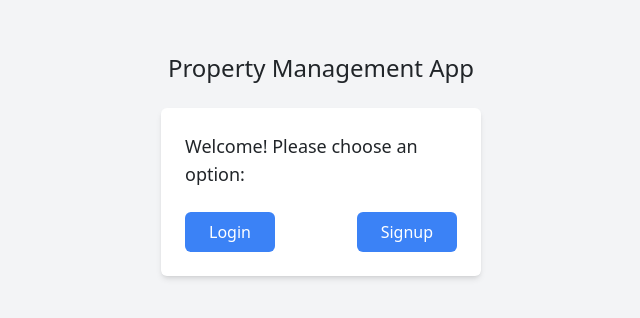
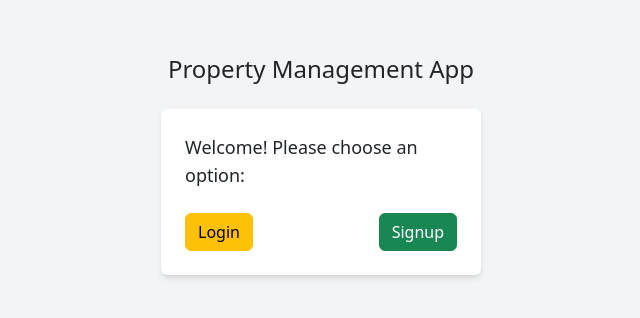
Before and after one commit to NikhilKhatri1/Property_Management_App, a React (Vite) app in the folder client/: page / in a window 1280 px wide. Shown: the part 236-554 px from the top of the page, without its empty margins (319-959 px from the left). Built offline with nearby package versions, Linux system fonts and the light colour scheme.

Commit message:
Login connected with DB

```diff
--- a/client/src/App.jsx
+++ b/client/src/App.jsx
@@ -1,28 +1,24 @@
 // src/App.jsx
-import React, { useState } from 'react';
+import React from 'react';
 import { BrowserRouter as Router, Routes, Route, useNavigate } from 'react-router-dom';
+import { Link } from 'react-router-dom';
 import './index.css'; // Ensure Tailwind CSS is imported
 import Login from './components/Login';
 import Signup from './components/Signup';
+
+import DashBoard from './components/DashBoard'
+
 const App = () => {
   return (
     <Router>
       <Routes>
         <Route path="/login" element={<AuthPage isLogin={true} />} />
         <Route path="/signup" element={<AuthPage isLogin={false} />} />
+        <Route path="/DashBoard" element={<DashBoard />} />
         <Route
           path="/"
           element={
-            <div className="flex flex-col items-center justify-center min-h-screen bg-gray-100">
-              <h2 className="text-center text-2xl mb-4">Property Management App</h2>
-              <div className="bg-white p-6 rounded shadow-md w-80">
-                <h3 className="text-lg mb-2">Welcome! Please choose an option:</h3>
-                <div className="flex justify-between mt-4">
-                  <NavButton to="/login">Login</NavButton>
-                  <NavButton to="/signup">Signup</NavButton>
-                </div>
-              </div>
-            </div>
+            <HomePage />
           }
         />
       </Routes>
@@ -30,32 +26,32 @@ const App = () => {
   );
 };
 
-const NavButton = ({ to, children }) => {
-  const navigate = useNavigate();
-
-  return (
-    <button
-      className="bg-blue-500 text-white px-4 py-2 rounded hover:bg-blue-600"
-      onClick={() => navigate(to)}
-    >
-      {children}
-    </button>
-  );
-};
+const HomePage = () => (
+  <div className="flex flex-col items-center justify-center min-h-screen bg-gray-100">
+    <h2 className="mb-4 text-2xl text-center">Property Management App</h2>
+    <div className="p-6 bg-white rounded shadow-md w-80">
+      <h3 className="mb-2 text-lg">Welcome! Please choose an option:</h3>
+      <div className="flex justify-between mt-4">
+        <Link to="/login" className="btn btn-warning">Login</Link>
+        <Link to="/signup" className='btn btn-success'>Signup</Link>
+      </div>
+    </div>
+  </div>
+);
 
 const AuthPage = ({ isLogin }) => {
   return (
     <div className="flex flex-col items-center justify-center min-h-screen bg-gray-100">
-      <div className="bg-white p-6 rounded shadow-md w-80">
+      <div className="p-6 bg-white rounded shadow-md w-80">
         {isLogin ? <Login /> : <Signup />}
         <div className="flex justify-between mt-4">
-          <NavButton to="/login">Login</NavButton>
-          <NavButton to="/signup">Signup</NavButton>
+          <Link to={isLogin ? "/signup" : "/login"} className="btn btn-link">
+            {isLogin ? 'Don\'t have an account? Signup' : 'Already have an account? Login'}
+          </Link>
         </div>
       </div>
     </div>
   );
 };
 
-
 export default App;
--- /dev/null
+++ b/client/src/components/DashBoard.jsx
@@ -0,0 +1,11 @@
+import React from 'react';
+
+const DashBoard = () => {
+    return (
+        <div className="container mt-5">
+            <h2 className="text-center">Welcome to Login Page</h2>
+        </div>
+    );
+};
+
+export default DashBoard;
--- a/client/src/components/Login.jsx
+++ b/client/src/components/Login.jsx
@@ -1,19 +1,61 @@
-import React from 'react';
+import React, { useState } from 'react';
+import axios from 'axios';
+import { useNavigate } from 'react-router-dom';
+import DashBoard from './DashBoard';
+const Login = () => {
+  const [loginId, setLoginId] = useState('');
+  const [password, setPassword] = useState('');
+  const [error, setError] = useState('');
+  const navigate = useNavigate(); // Use useNavigate instead of useHistory
 
-const Login = () => {
+  const handleSubmit = async (e) => {
+    e.preventDefault();
+    setError(''); // Clear previous errors
+
+    try {
+      const response = await axios.post('http://localhost:5000/login', { loginId, password });
+      console.log(response.data.message);
+      // Redirect to welcome page on successful login
+      navigate('/DashBoard'); // Use navigate to redirect
+    } catch (err) {
+      if (err.response) {
+        // Handle known error responses from server
+        setError(err.response.data.message);
+      } else {
+        setError('An unexpected error occurred. Please try again.');
+      }
+    }
+  };
+
   return (
     <div className="container mt-5">
       <h2 className="text-center">Login</h2>
-      <form>
+      {error && <div className="alert alert-danger">{error}</div>}
+      <form onSubmit={handleSubmit}>
         <div className="mb-3">
           <label htmlFor="email" className="form-label">Email address</label>
-          <input type="email" className="form-control" id="email" placeholder="Enter email" />
+          <input
+            type="email"
+            className="form-control"
+            id="email"
+            value={loginId}
+            onChange={(e) => setLoginId(e.target.value)}
+            placeholder="Enter email"
+          />
         </div>
         <div className="mb-3">
           <label htmlFor="password" className="form-label">Password</label>
-          <input type="password" className="form-control" id="password" placeholder="Password" />
+          <input
+            type="password"
+            className="form-control"
+            id="password"
+            value={password}
+            onChange={(e) => setPassword(e.target.value)}
+            placeholder="Password"
+          />
         </div>
-        <button type="submit" className="btn btn-primary">Login</button>
+
+        <button type="submit" className="btn btn-warning w-100">Login</button>
       </form>
     </div>
   );
--- a/client/src/components/Signup.jsx
+++ b/client/src/components/Signup.jsx
@@ -21,11 +21,11 @@ const Signup = () => {
                     <label htmlFor="email" className="form-label">Email address</label>
                     <input type="email" className="form-control" id="email" placeholder="Enter email" />
                 </div>
-                <div className="mb-1">
+                <div className="mb-2">
                     <label htmlFor="password" className="form-label">Password</label>
                     <input type="password" className="form-control" id="password" placeholder="Password" />
                 </div>
-                <button type="submit" className="btn btn-primary w-100">Signup</button>
+                <button type="submit" className="btn btn-success w-100">Signup</button>
             </form>
         </div>
     );
```
Also changed, not shown: 1 other file (tests, documents, lock files or other folders).
